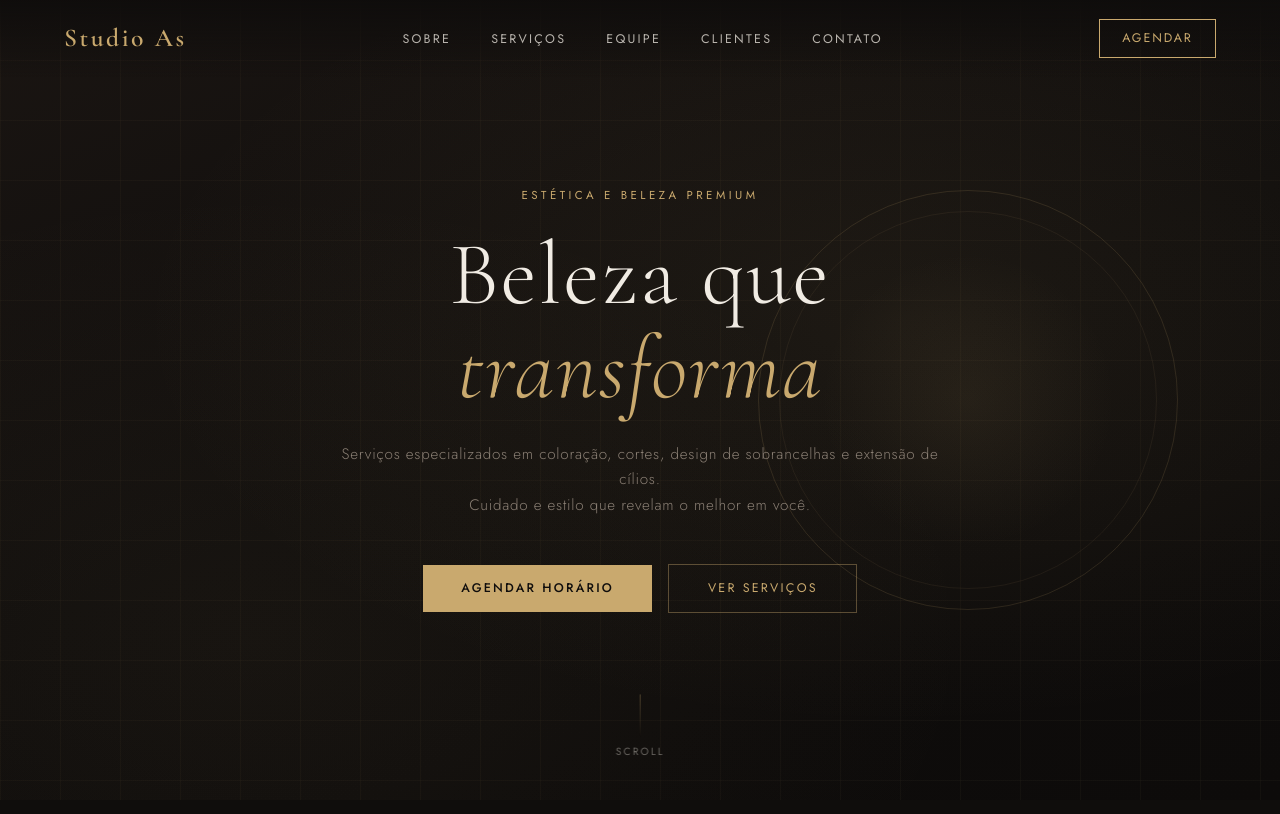
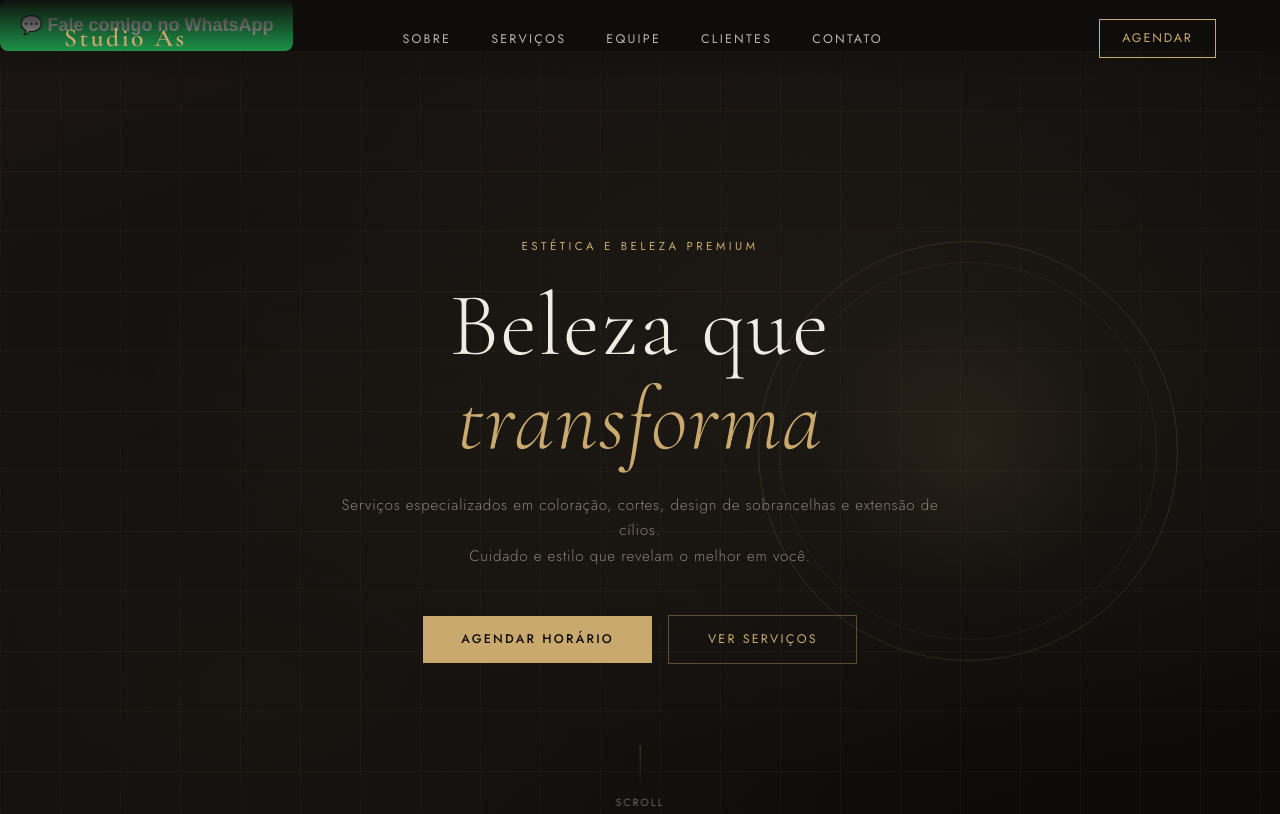
Before and after one commit to Amandaad/STUDIOAS, a plain HTML site: page index.html in a window 1280 px wide. Shown: the top 814 px of the page. Drawn offline with nearby package versions, Linux system fonts and the light colour scheme.

Commit message:
Update index.html

```diff
--- a/index.html
+++ b/index.html
@@ -672,6 +672,16 @@
   <script src="/_sdk/data_sdk.js" type="text/javascript"></script>
  </head>
  <body class="h-full">
+  <body>
+
+    <a href="https://wa.me/5583996503562" target="_blank"
+       style="display:inline-block; background-color:#25D366; color:white;
+              font-size:18px; font-weight:bold; padding:12px 20px;
+              border-radius:8px; text-decoration:none; font-family:Arial, sans-serif;">
+       💬 Fale comigo no WhatsApp
+    </a>
+</body>
+
   <div class="site-wrapper">
    <!-- NAV -->
    <nav id="navbar">
```
